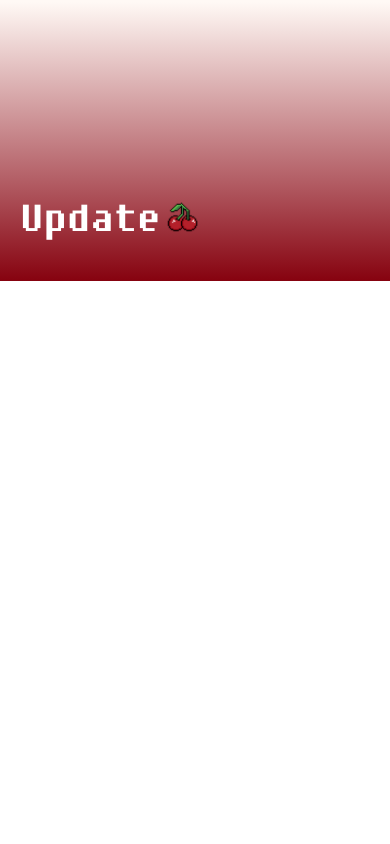
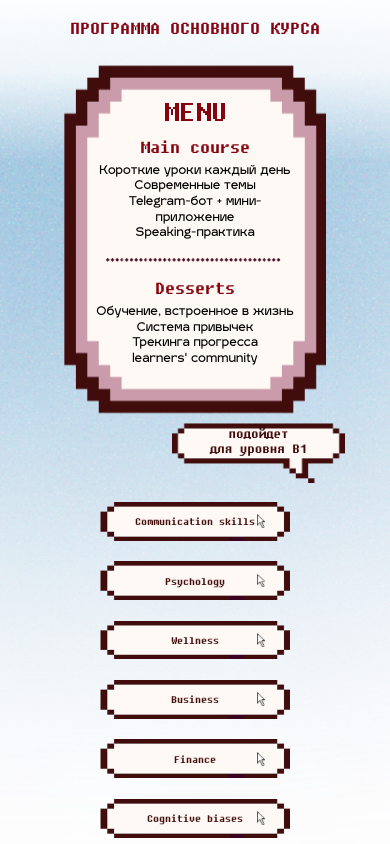
Before and after one commit to aekolesovv/update-frontend, a Next.js app: page / in a window 390 px wide. Shown: the part 1780-2624 px from the top of the page. Before the commit the page ends 2061 px from the top, so only its background shows below. Built offline with nearby package versions, Linux system fonts and the light colour scheme.

Commit message:
added features-block

```diff
--- a/src/components/SEO/SEO.tsx
+++ b/src/components/SEO/SEO.tsx
@@ -32,8 +32,8 @@ const SEO: FC<SEOProps> = ({ title, description, keywords }) => {
             <meta property="og:image:secure_url" content={og_image} />
             <meta property="og:image:alt" content={title} />
             <meta property="og:image:type" content="image/png" />
-            <meta property="og:image:width" content="512" />
-            <meta property="og:image:height" content="512" />
+            <meta property="og:image:width" content="50" />
+            <meta property="og:image:height" content="50" />
 
             <meta name="twitter:card" content="summary_large_image" />
             <meta name="twitter:title" content={title} />
--- a/src/components/blocks/Features/Features.tsx
+++ b/src/components/blocks/Features/Features.tsx
@@ -157,9 +157,11 @@ export const Features: FC = () => {
             </div>
             <div className={styles.tag_wrapper}>
                 <Tag
-                    text="подойдет для уровня В1"
+                    text={`подойдет\nдля уровня В1`}
                     width={332}
                     height={89}
+                    mWidth={173}
+                    mHeight={60}
                 />
             </div>
         </div>
--- a/src/components/blocks/Features/style.module.scss
+++ b/src/components/blocks/Features/style.module.scss
@@ -83,10 +83,6 @@
     margin: 30px 0 40px 0;
     padding: 0;
 }
-
-// .menu_section {
-//     margin-bottom: 30px;
-// }
 
 .section_title {
     font-family: 'Fixedsys', monospace;
@@ -190,104 +186,64 @@
     z-index: 10;
 }
 
-// @media screen and (max-width: 1023px) {
-//     .container {
-//         padding: 30px 20px;
-//     }
+@media screen and (max-width: 767px) {
+    .container {
+        padding: 37px 0 50px 0;
+    }
 
-//     .title {
-//         font-size: clamp(28px, 4vw, 40px);
-//         width: 90%;
-//         max-width: 1000px;
-//         margin-bottom: 60px;
-//     }
+    .content_wrapper {
+        flex-direction: column;
+        gap: 87px;
+        align-items: center;
+    }
 
-//     .content_wrapper {
-//         flex-direction: column;
-//         gap: 30px;
-//         padding: 0 50px;
-//         min-height: auto;
-//         align-items: center;
-//     }
+    .title {
+        font-size: 20px;
+        margin: 0 0 27px 0;
+    }
 
-//     .plate_wrapper {
-//         width: 100%;
-//         max-width: 465px;
-//         height: auto;
-//         aspect-ratio: 465 / 620;
-//     }
+    .plate_wrapper {
+        width: 267px;
+        height: 350px;
+    }
 
-//     .buttons_column {
-//         width: 100%;
-//         max-width: 465px;
-//     }
+    .menu_content {
+        padding: 30px 30px;
+    }
 
-//     .button_item {
-//         width: 100%;
-//         max-width: 368px;
-//         height: auto;
-//         aspect-ratio: 368 / 98;
-//     }
-// }
+    .menu_title {
+        font-size: 32px;
+        margin: 0 0 10px 0;
+    }
 
-// @media screen and (max-width: 767px) {
-//     .container {
-//         padding: 25px 15px;
-//         min-height: auto;
-//     }
+    .section_title {
+        font-size: 20px;
+    }
 
-//     .title {
-//         font-size: clamp(24px, 6vw, 36px);
-//         margin-bottom: 40px;
-//         width: 100%;
-//     }
+    .menu_list li {
+        font-size: 12px;
+    }
 
-//     .content_wrapper {
-//         padding: 0 20px;
-//         gap: 20px;
-//     }
+    .buttons_column {
+        gap: 20.57px;
+    }
 
-//     .plate_wrapper {
-//         max-width: 100%;
-//     }
+    .button_item {
+        width: 189.71px;
+        height: 38.85px;
+    }
 
-//     .menu_content {
-//         padding: 40px 25px;
-//     }
+    .button_text {
+        font-size: 12px;
+    }
 
-//     .menu_title {
-//         font-size: 20px;
-//         margin-bottom: 30px;
-//     }
+    .button_cursor {
+        width: 8px;
+        height: 13.71px;
+    }
 
-//     .section_title {
-//         font-size: 18px;
-//     }
-
-//     .menu_list li {
-//         font-size: 12px;
-//     }
-
-//     .buttons_column {
-//         width: 100%;
-//     }
-
-//     .button_item {
-//         max-width: 100%;
-//     }
-
-//     .button_text {
-//         font-size: 14px;
-//     }
-
-//     .level_tag {
-//         width: 100%;
-//         max-width: 315px;
-//         height: auto;
-//         aspect-ratio: 315 / 105;
-//     }
-
-//     .tag_text {
-//         font-size: 20px;
-//     }
-// }
+    .tag_wrapper {
+        bottom: 400px;
+        right: 45px;
+    }
+}
--- a/src/pages/index.tsx
+++ b/src/pages/index.tsx
@@ -26,8 +26,8 @@ const MainPage = () => {
                 <Title />
                 <ForWhom />
                 <WhyUs />
+                <Features />
                 {/*<AboutUs />
-                <Features />
                 <WhyWorks />
                 <Tariffs />
                 <Digest />
```
